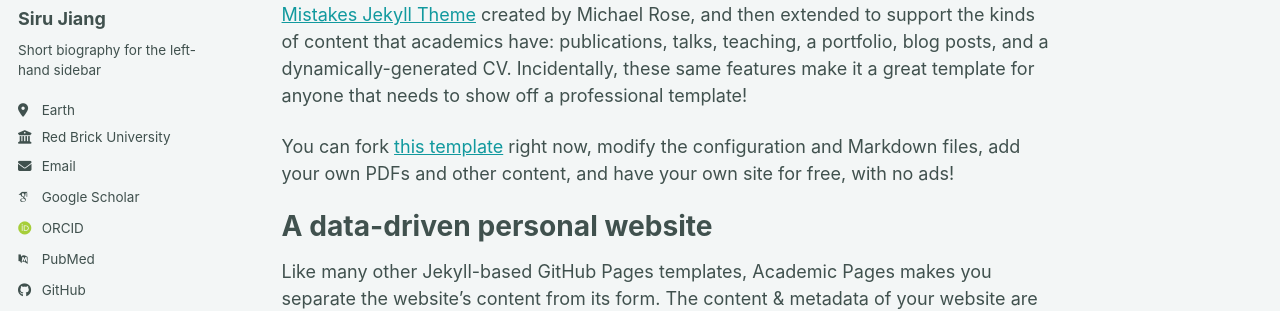
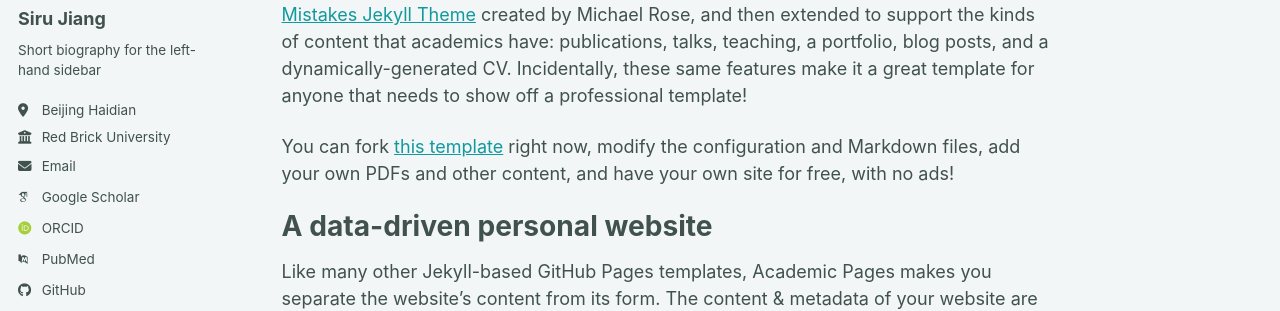
Before and after one commit to SHER-Jiang/sherjiang.github.io, a Jekyll site: the page built from _pages/about.md, in a window 1280 px wide. Shown: the part 278-589 px from the top of the page. Built offline with Jekyll 4.4.1, drawn with Linux system fonts in a browser that asks for light colours; some web fonts are replaced; a script bundle is joined from its source files by our own code; library files that are not in the unit come from our copies.

Commit message:
Update _config.yml

```diff
--- a/_config.yml
+++ b/_config.yml
@@ -27,7 +27,7 @@ author:
   name             : "Siru Jiang"
   pronouns         : # example: "she/her"
   bio              : "Short biography for the left-hand sidebar"
-  location         : "Earth"
+  location         : "Beijing Haidian"
   employer         : "Red Brick University"
   uri              : # URL
   email            : "none@example.org"
```
